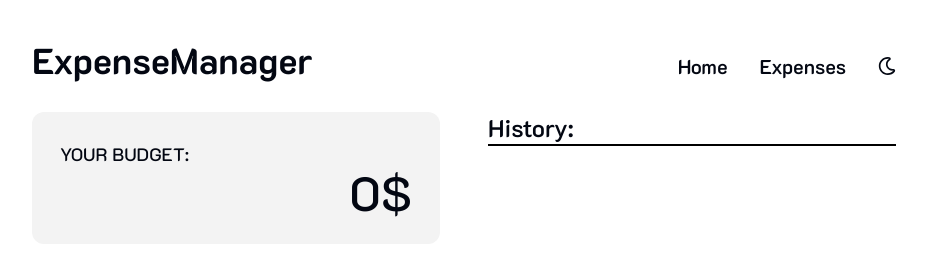
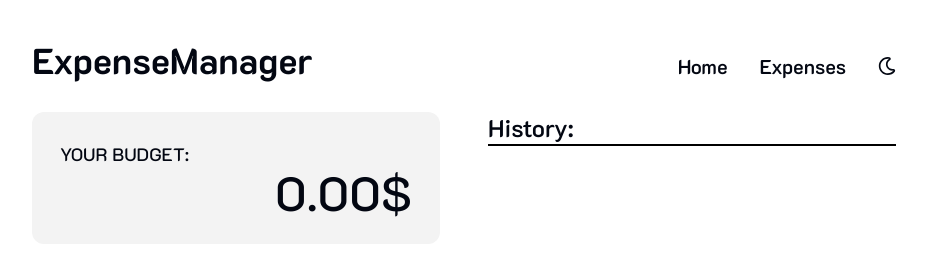
Before and after one commit to zofiaMrugalska/ExpenseManager, a React (Create React App) app: page /expenses in a window 1280 px wide. Shown: the top 266 px of the page, without its empty margins (176-1103 px from the left). Built offline with nearby package versions, Linux system fonts and the light colour scheme.

Commit message:
wrapping numbers in budget

```diff
--- a/src/pages/expenses/components/YourBudget.jsx
+++ b/src/pages/expenses/components/YourBudget.jsx
@@ -32,15 +32,21 @@ const YourBudget = () => {
       <section className=" max-w-[600px]  grid grid-cols-2 gap-4 py-8 ">
         <div className={`col-span-2 p-7 rounded-xl ${changeBackgroundColor} `}>
           <h1 className=" text-base sm:text-lg font-medium">YOUR BUDGET:</h1>
-          <h2 className=" text-3xl sm:text-5xl text-right font-medium">{yourBudgetAmount}$</h2>
+          <h2 className=" text-3xl sm:text-5xl text-right font-medium">
+            {yourBudgetAmount.toFixed(2)}$
+          </h2>
         </div>
 
-        <div className={` mt-4 p-7 rounded-xl ${changeBackgroundColor}`}>
+        <div
+          className={`max-w-[300px] mt-4 p-7 rounded-xl lg:overflow-auto  ${changeBackgroundColor}`}
+        >
           <h1 className=" text-sm sm:text-base font-medium">INCOMES:</h1>
           <h2 className="mt-3 text-xl sm:text-3xl font-medium">+{totalIncomesAmount}$</h2>
         </div>
 
-        <div className={` mt-4 p-6 rounded-xl ${changeBackgroundColor}`}>
+        <div
+          className={`max-w-[300px] mt-4 p-6 rounded-xl lg:overflow-auto ${changeBackgroundColor}`}
+        >
           <h1 className=" text-sm sm:text-base font-medium">EXPENSES:</h1>
           <h2 className="mt-3 text-xl sm:text-3xl font-medium">-{totalExpensesAmount}$</h2>
         </div>
```
